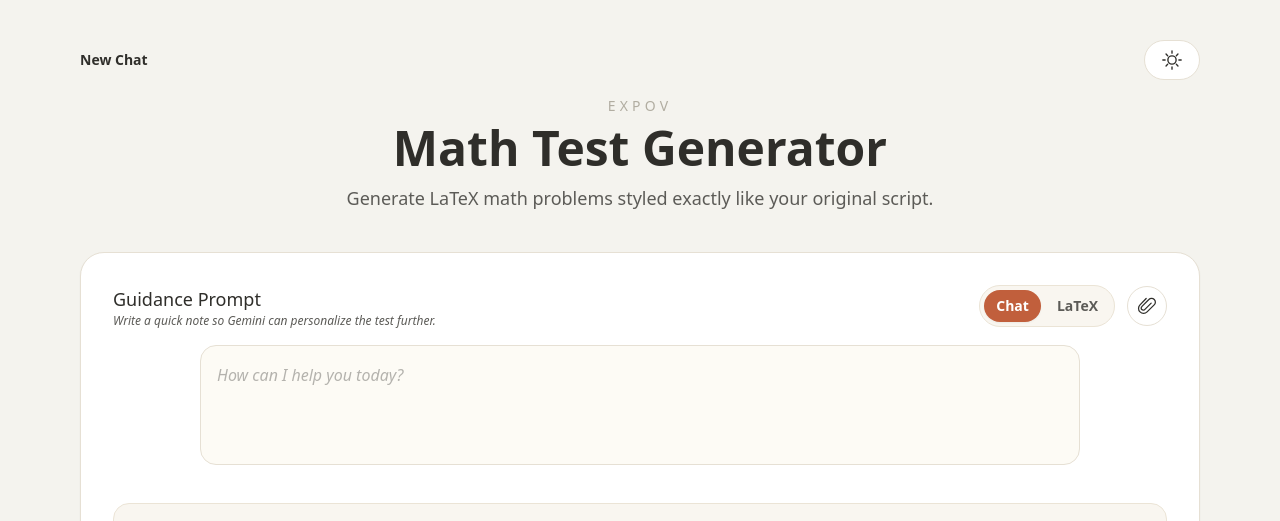
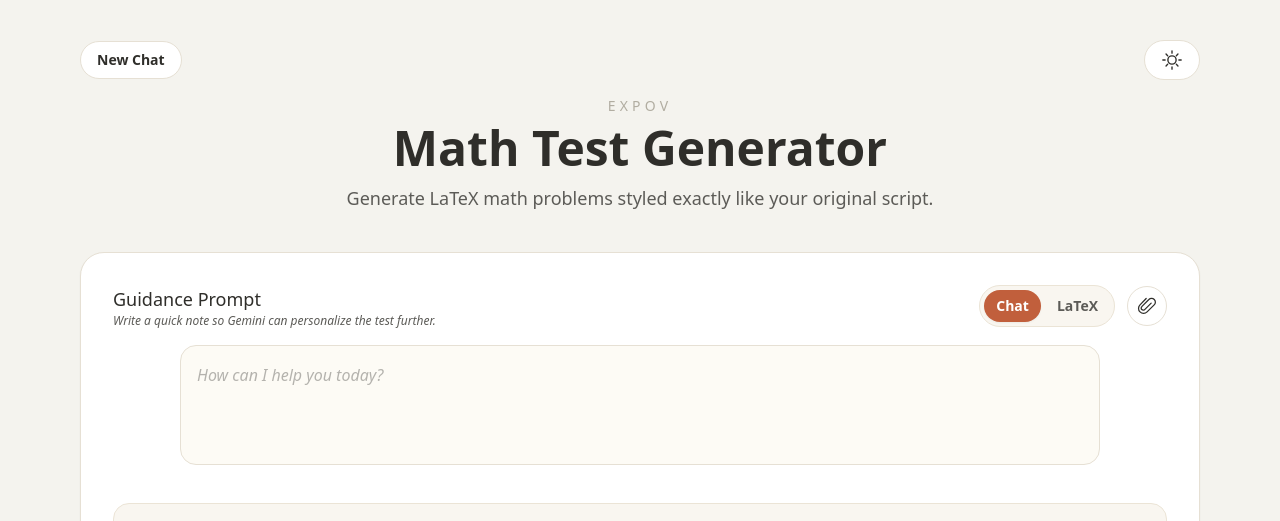
Before and after one commit to ChoteX/LaTeX-Demo, a React (Vite) app: page / in a window 1280 px wide. Shown: the top 521 px of the page. Built offline with nearby package versions, Linux system fonts and the light colour scheme; no server answers.

Commit message:
fix: update styling and layout for improved user experience

```diff
--- a/App.tsx
+++ b/App.tsx
@@ -220,11 +220,7 @@ const App: React.FC = () => {
 
     setError(null);
     setIsLoading(true);
-    setOutputText('');
-    setEditableLatex('');
-    setIsArtifactOpen(false);
     setArtifactCopied(false);
-    setIsEditingCanvas(false);
 
     try {
       const maxAttempts = 2;
@@ -235,6 +231,7 @@ const App: React.FC = () => {
           setOutputText(result);
           setEditableLatex(result);
           setIsArtifactOpen(true);
+          setGuidancePrompt('');
           setError(null);
           return;
         } catch (error) {
@@ -355,8 +352,12 @@ const App: React.FC = () => {
           <button
             type="button"
             onClick={handleNewChat}
-            className="text-sm font-semibold"
-            style={{ color: 'var(--color-text-primary)' }}
+            className="px-4 py-2 rounded-full text-sm font-semibold border transition"
+            style={{
+              borderColor: 'var(--color-border)',
+              color: 'var(--color-text-primary)',
+              backgroundColor: 'var(--color-surface)',
+            }}
           >
             New Chat
           </button>
--- a/components/LatexInput.tsx
+++ b/components/LatexInput.tsx
@@ -19,8 +19,8 @@ interface LatexInputProps {
   showSubmitButton: boolean;
 }
 
-const PROMPT_COLLAPSED_MAX_WIDTH = 880;
-const PROMPT_EXPANDED_MAX_WIDTH = 940;
+const PROMPT_COLLAPSED_MAX_WIDTH = 920;
+const PROMPT_EXPANDED_MAX_WIDTH = 980;
 const PROMPT_BASE_MIN_HEIGHT = 120;
 const PROMPT_EXPANDED_MIN_HEIGHT = 260;
 const PROMPT_GROW_TRIGGER_HEIGHT = 180;
@@ -54,16 +54,20 @@ const LatexInput: React.FC<LatexInputProps> = ({
   const isPromptMode = mode === 'prompt';
 
   useLayoutEffect(() => {
+    const textarea = promptTextareaRef.current;
+    const trimmed = promptValue.trim();
+
+    if (textarea) {
+      textarea.style.height = 'auto';
+      const nextHeight = trimmed.length === 0 ? PROMPT_BASE_MIN_HEIGHT : textarea.scrollHeight;
+      textarea.style.height = `${nextHeight}px`;
+    }
+
     if (!isPromptMode) {
       setIsPromptExpanded(false);
       return;
     }
-    const textarea = promptTextareaRef.current;
-    const trimmed = promptValue.trim();
-    if (textarea) {
-      textarea.style.height = 'auto';
-      textarea.style.height = `${textarea.scrollHeight}px`;
-    }
+
     const hasManualBreak = promptValue.includes('\n');
     const charTrigger = trimmed.length > PROMPT_EXPAND_CHAR_THRESHOLD;
     const heightTrigger = textarea ? textarea.scrollHeight > PROMPT_GROW_TRIGGER_HEIGHT : false;
@@ -170,6 +174,7 @@ const LatexInput: React.FC<LatexInputProps> = ({
     maxHeight: `${PROMPT_EXPANDED_MIN_HEIGHT}px`,
     overflowY: isPromptExpanded ? 'auto' : 'hidden',
     transition: `min-height 360ms ${TRANSITION_TIMING}`,
+    paddingBottom: attachedFileName ? '3.25rem' : undefined,
   };
 
   const renderDropOverlay = () => (
@@ -259,10 +264,7 @@ const LatexInput: React.FC<LatexInputProps> = ({
 
       <div className="relative w-full">
         {isPromptMode ? (
-          <div
-            className="w-full transition-all duration-500 relative"
-            style={promptWrapperStyle}
-          >
+          <div className="w-full transition-all duration-500 relative" style={promptWrapperStyle}>
             <textarea
               id="guidance-prompt"
               ref={promptTextareaRef}
@@ -272,6 +274,14 @@ const LatexInput: React.FC<LatexInputProps> = ({
               className="input-field w-full resize-none rounded-2xl p-4 text-base leading-relaxed focus:ring-2 focus:ring-[#c15f3c] focus:border-[#c15f3c] outline-none transition-colors prompt-textarea"
               style={promptTextareaStyle}
             />
+            {attachedFileName && (
+              <div className="attachment-pill attachment-pill--inline">
+                <span className="attachment-pill__text">{attachedFileName}</span>
+                <button type="button" onClick={handleAttachmentClear} aria-label="Remove attached file">
+                  &times;
+                </button>
+              </div>
+            )}
             {renderDropOverlay()}
           </div>
         ) : (
--- a/styles/app.css
+++ b/styles/app.css
@@ -161,18 +161,28 @@ body {
   display: inline-flex;
   align-items: center;
   gap: 0.4rem;
-  padding: 0.35rem 0.9rem;
+  padding: 0.45rem 1.05rem;
   border-radius: 999px;
   border: 1px dashed var(--color-border);
+  outline: 1px solid var(--color-border);
+  outline-offset: 2px;
   background-color: var(--color-surface-muted);
   color: var(--color-text-primary);
-  font-size: 0.8rem;
+  font-size: 0.85rem;
   line-height: 1.2;
   max-width: 100%;
 }
 
+.attachment-pill--inline {
+  position: absolute;
+  bottom: 0.75rem;
+  left: 1rem;
+  z-index: 2;
+  box-shadow: 0 4px 16px rgba(0, 0, 0, 0.1);
+}
+
 .attachment-pill__text {
-  max-width: 220px;
+  max-width: 240px;
   overflow: hidden;
   text-overflow: ellipsis;
   white-space: nowrap;
@@ -183,7 +193,7 @@ body {
   background: transparent;
   color: var(--color-accent);
   padding: 0;
-  font-size: 0.9rem;
+  font-size: 0.95rem;
   line-height: 1;
   cursor: pointer;
 }
```
